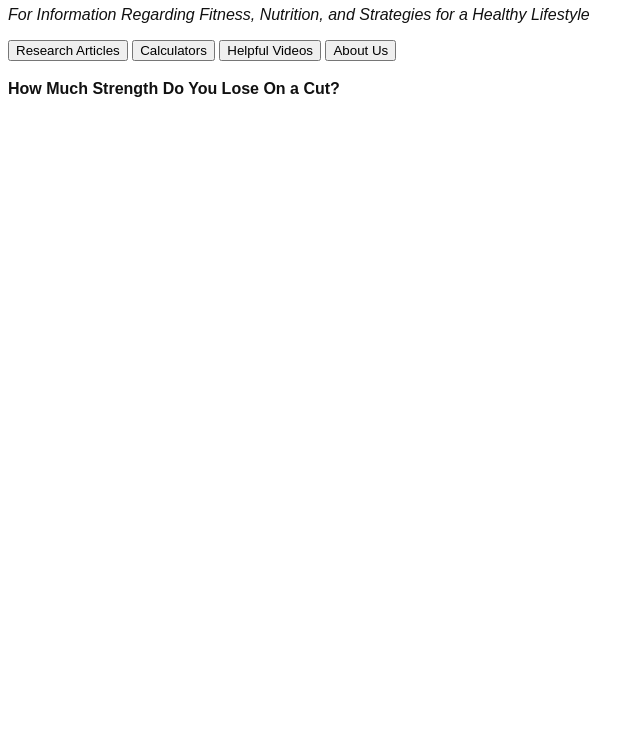
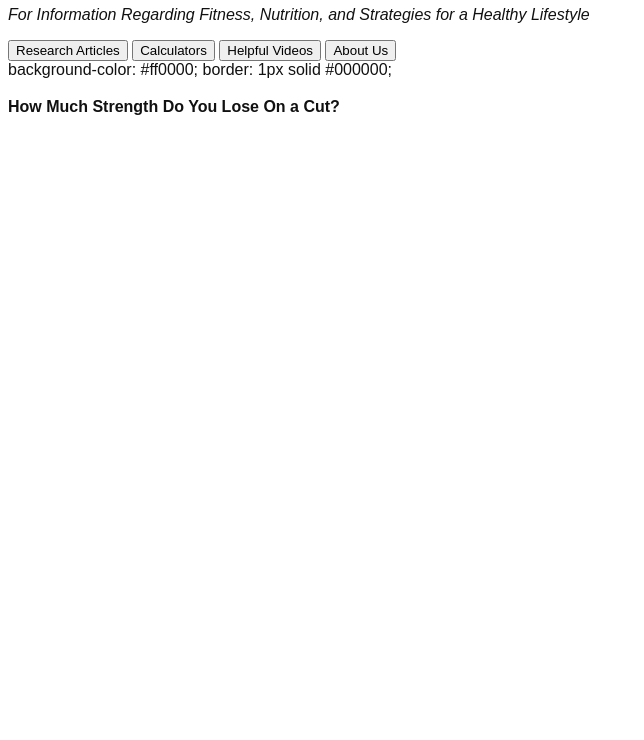
Before and after one commit to bryanxuranliu/UnaCordaLiftClub, a plain HTML site: page index.html in a window 1280 px wide. Shown: the part 60-800 px from the top of the page, without its empty margins (0-644 px from the left). Drawn offline with Linux system fonts and the light colour scheme.

Commit message:
Update index.html

```diff
--- a/index.html
+++ b/index.html
@@ -15,6 +15,8 @@
 </div>
 
 <div id="Research Articles" class="tabcontent">
+background-color: #ff0000;
+  border: 1px solid #000000;
    <h3></h3>
 <p> <b> How Much Strength Do You Lose On a Cut? </b> </p>
 
```
